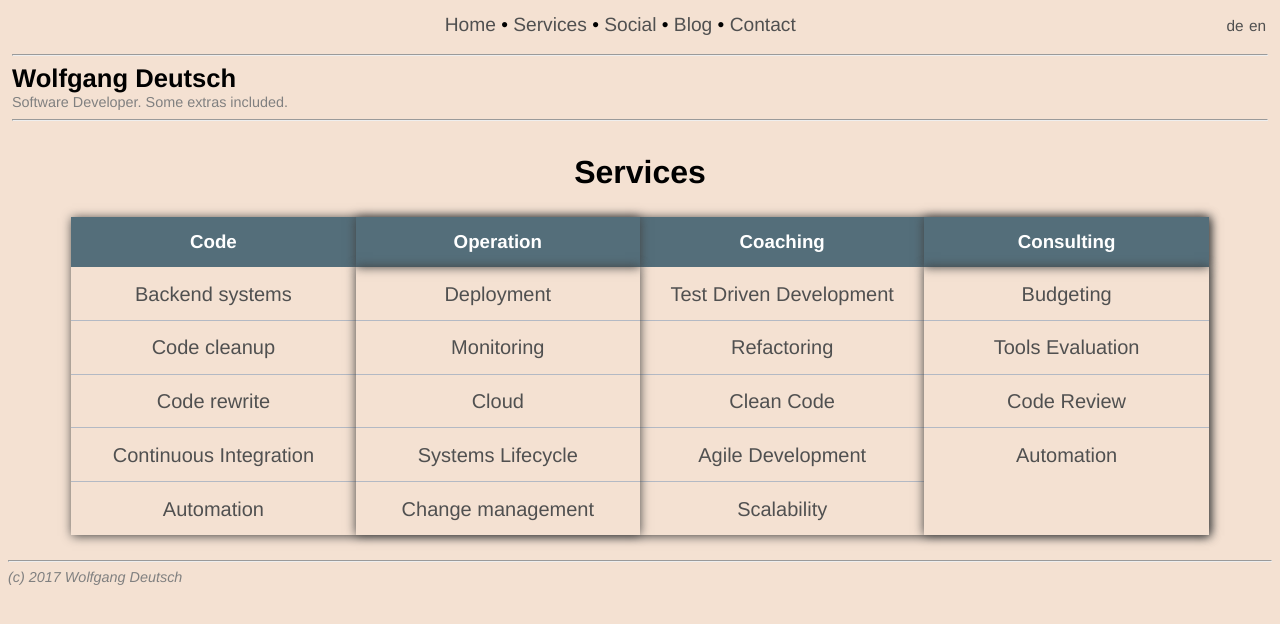
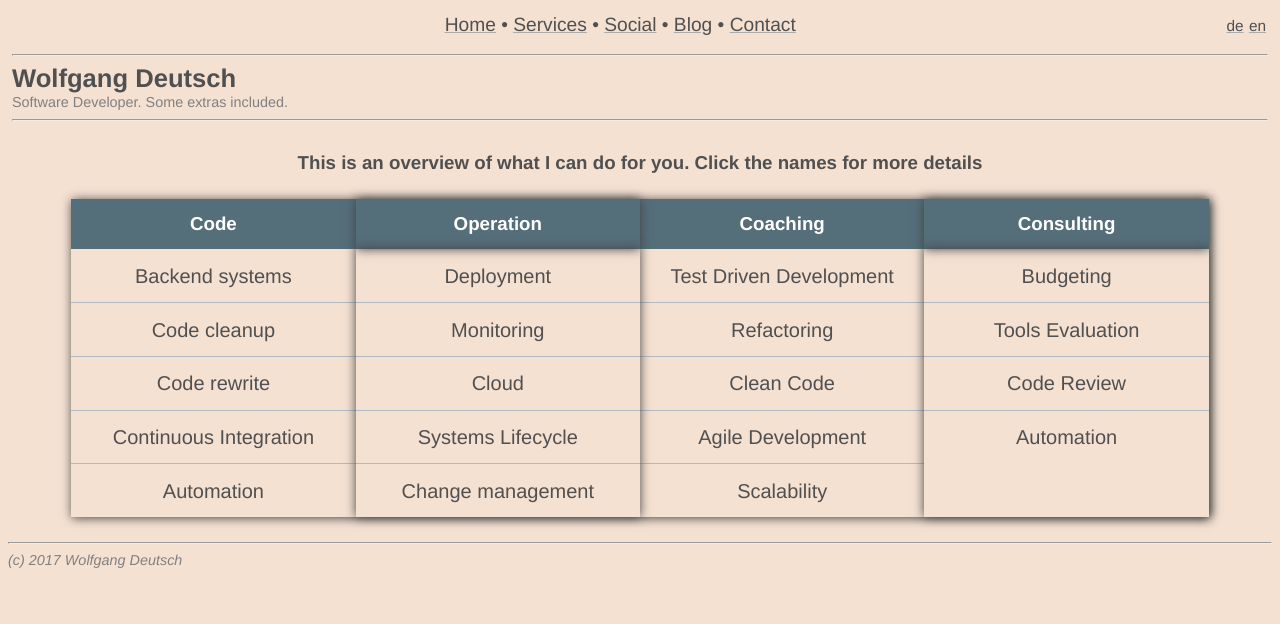
Before and after one commit to wolfgang-wdw/wolfgang-wdw.github.io, a Jekyll site: the page built from _pages/services_en.md, in a window 1280 px wide. Shown: the top 624 px of the page. Built offline with Jekyll 4.4.1, drawn with Linux system fonts in a browser that asks for light colours.

Commit message:
clean up colors; unify handling of links

```diff
--- a/_includes/header.html
+++ b/_includes/header.html
@@ -25,5 +25,3 @@
   <span class='small'>{{ site.subtitle[page.lang] }}</span>
   <hr>
 </div>
-
-<h1 align="center">{{ page.title }}</h1>
--- a/_pages/services_en.md
+++ b/_pages/services_en.md
@@ -5,4 +5,6 @@ lang: en
 ref: services
 permalink: "/services_en/"
 ---
+<h3 align="center">This is an overview of what I can do for you. Click the names for more details</h3>
+
 {% include services.html %}
--- a/css/_settings.scss
+++ b/css/_settings.scss
@@ -4,19 +4,16 @@
 
 $font-family:  Helvetica,Arial,sans-serif;
 
-$text-color:            #000000;
+$site-text-color:            #505050;
 $site-background-color: #f4e1d2;
-$nav-background-color:  #bc5a45;
-$nav-link-color:        #505050;
-$lang-link-color:       $nav-link-color;
-$service-link-color:    $nav-link-color;
+$list-entry-color:  #site-text-color;
+
+$link-color:        #505050;
+$link-hover-color: #606060;
+$link-hover-background-color: #e3d0c1;
+$lang-link-color:       $link-color;
 
 $service-table-shadow-color: #424242;
 $service-table-header-background-color: #546e7a;
 $service-table-header-color: #ffffff;
-
 $service-sections-list-separator-color: #B3B9C4;
-$service-sections-list-entry-color: $nav-link-color;
-
-$service-sections-list-hover-background-color: #e3d0c1;
-$service-sections-list-hover-color: #606060;
--- a/css/style.scss
+++ b/css/style.scss
@@ -64,31 +64,24 @@
 
 #service-sections-list li a {
   text-decoration: none;
-  color: $service-sections-list-entry-color;
-  -webkit-transition: font-size 0.3s ease, background-color 0.3s ease;
-  -moz-transition: font-size 0.3s ease, background-color 0.3s ease;
-  -o-transition: font-size 0.3s ease, background-color 0.3s ease;
-  -ms-transition: font-size 0.3s ease, background-color 0.3s ease;
-  transition: font-size 0.3s ease, background-color 0.3s ease;
   display: block;
   width: 100%;
 }
 
-#service-sections-list li a:hover {
-  //font-size: 120%;
-  background: $service-sections-list-hover-background-color;
-  color: $service-sections-list-hover-color;
-}
 
 body {
   font-family: $font-family;
-  color:        $text-color;
+  color:        $site-text-color;
   background-color: $site-background-color;
 }
 
 a.en, a.de {
     color: $lang-link-color;
     font-size: 80%;
+}
+
+li {
+  color: $list-entry-color;
 }
 
 #header {
@@ -109,12 +102,11 @@ a.en, a.de {
   padding: 6px;
   font-size:   120%;
   text-align: center;
-  //background-color: $nav-background-color;
 }
 
-#nav a {
-  text-decoration: none;
-  color: $nav-link-color;
+a {
+  text-decoration: underline #AAA;
+  color: $link-color;
   -webkit-transition: font-size 0.3s ease, background-color 0.3s ease;
   -moz-transition: font-size 0.3s ease, background-color 0.3s ease;
   -o-transition: font-size 0.3s ease, background-color 0.3s ease;
@@ -122,10 +114,9 @@ a.en, a.de {
   transition: font-size 0.3s ease, background-color 0.3s ease;
 }
 
-#nav a:hover {
-  //font-size: 120%;
-  background: $service-sections-list-hover-background-color;
-  color: $service-sections-list-hover-color;
+a:hover {
+  background: $link-hover-background-color;
+  color: $link-hover-color;
 }
 
 
```
